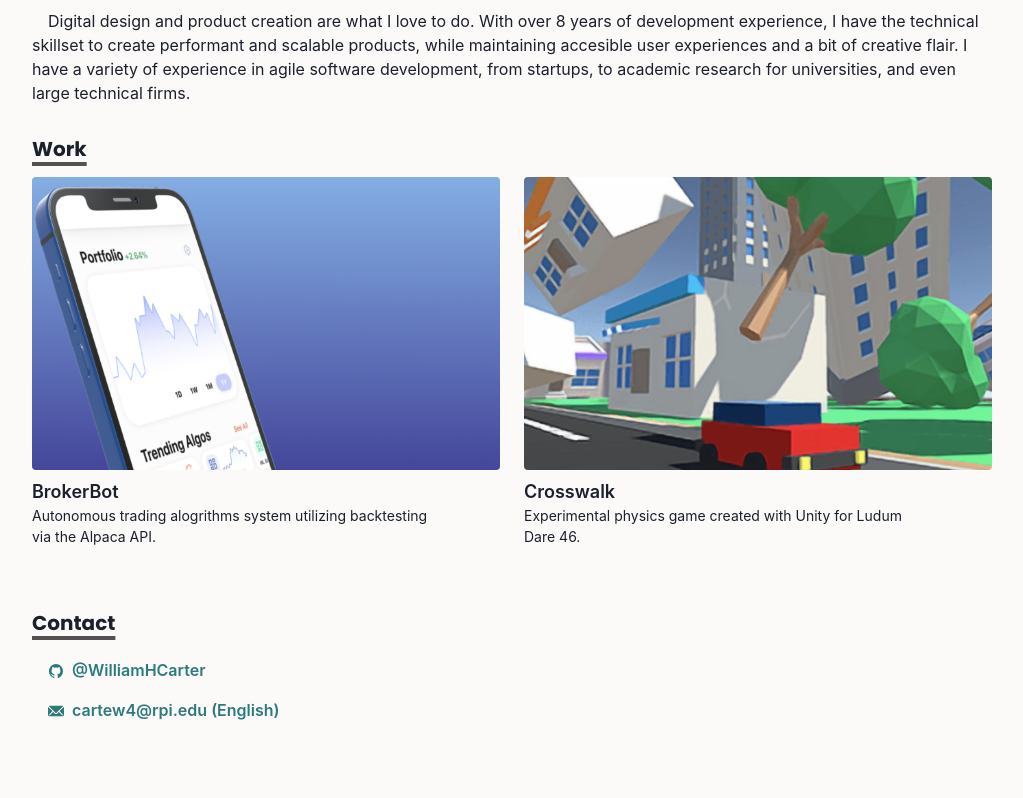
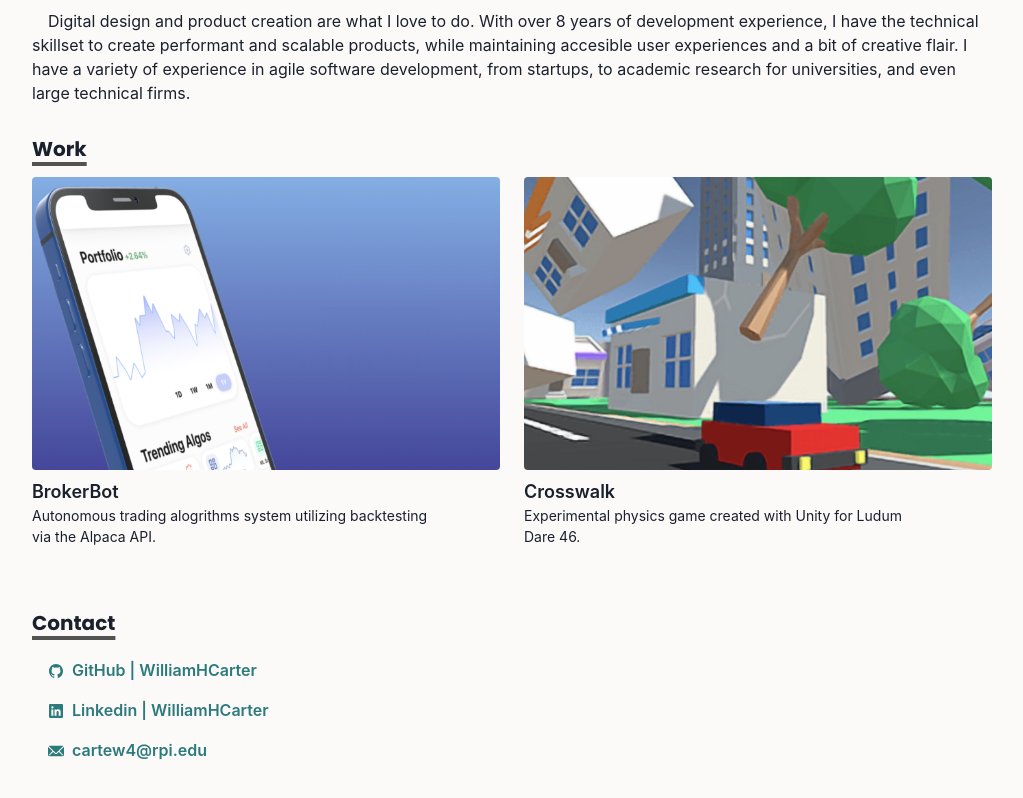
Before and after one commit to WilliamHCarter/williamhcarter.github.io, a Next.js app: page / in a window 1280 px wide. Shown: the part 302-1100 px from the top of the page, without its empty margins (128-1151 px from the left). Built offline with nearby package versions, Linux system fonts and the light colour scheme.

Commit message:
💄: Update Contact Details

```diff
--- a/pages/contact.js
+++ b/pages/contact.js
@@ -7,6 +7,7 @@ import {
   ListItem,
 } from "@chakra-ui/react";
 import { IoLogoGithub } from "react-icons/io5";
+import { IoLogoLinkedin } from "react-icons/io5";
 import { ChevronRightIcon, EmailIcon } from "@chakra-ui/icons";
 import Layout from "../components/layouts/article";
 const Contact = () => (
@@ -23,14 +24,25 @@ const Contact = () => (
               colorScheme="teal"
               leftIcon={<IoLogoGithub />}
             >
-              @WilliamHCarter
+              GitHub | WilliamHCarter
+            </Button>
+          </Link>
+        </ListItem>
+        <ListItem>
+          <Link href="https://www.linkedin.com/in/williamhcarter" target="_blank">
+            <Button
+              variant="ghost"
+              colorScheme="teal"
+              leftIcon={<IoLogoLinkedin />}
+            >
+              Linkedin | WilliamHCarter
             </Button>
           </Link>
         </ListItem>
         <ListItem>
           <Link href="mailto:cartew4@rpi.edu" target="_blank">
             <Button variant="ghost" colorScheme="teal" leftIcon={<EmailIcon />}>
-              cartew4@rpi.edu (English)
+              cartew4@rpi.edu
             </Button>
           </Link>
         </ListItem>
```
